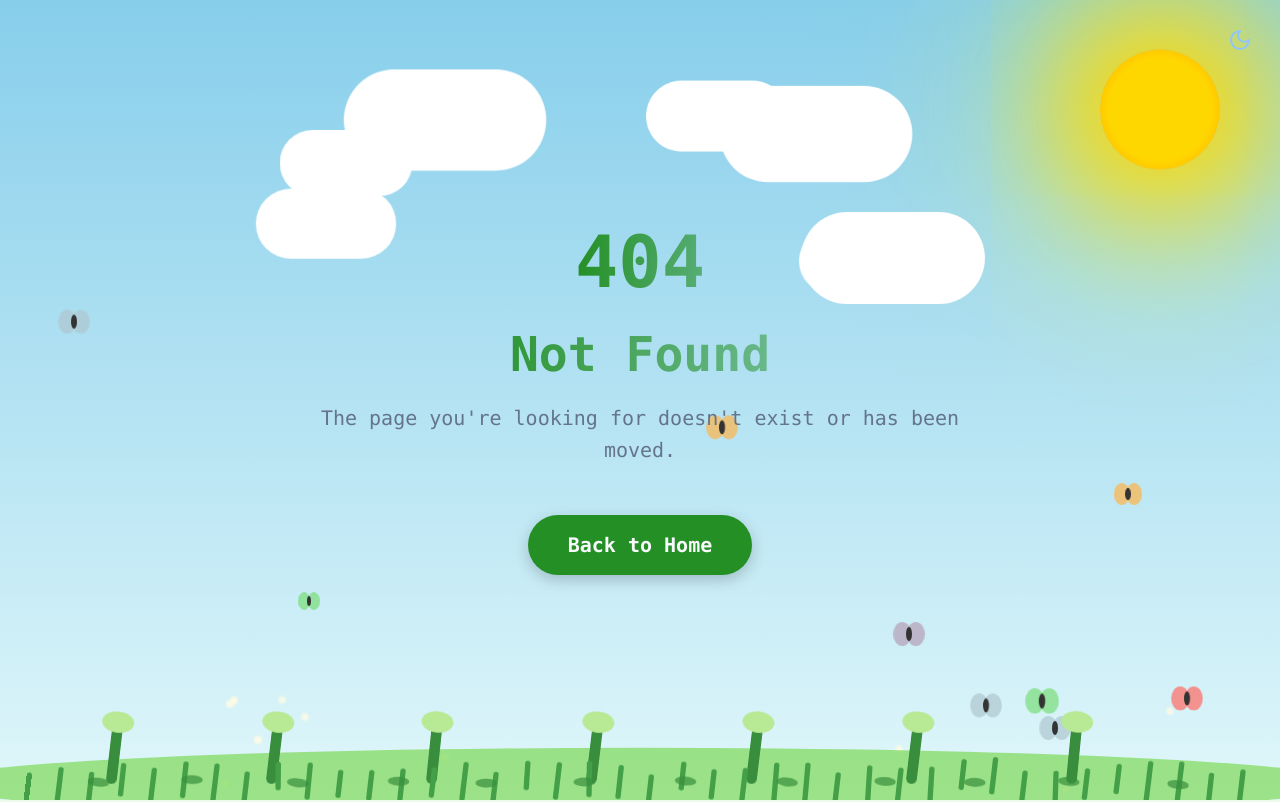
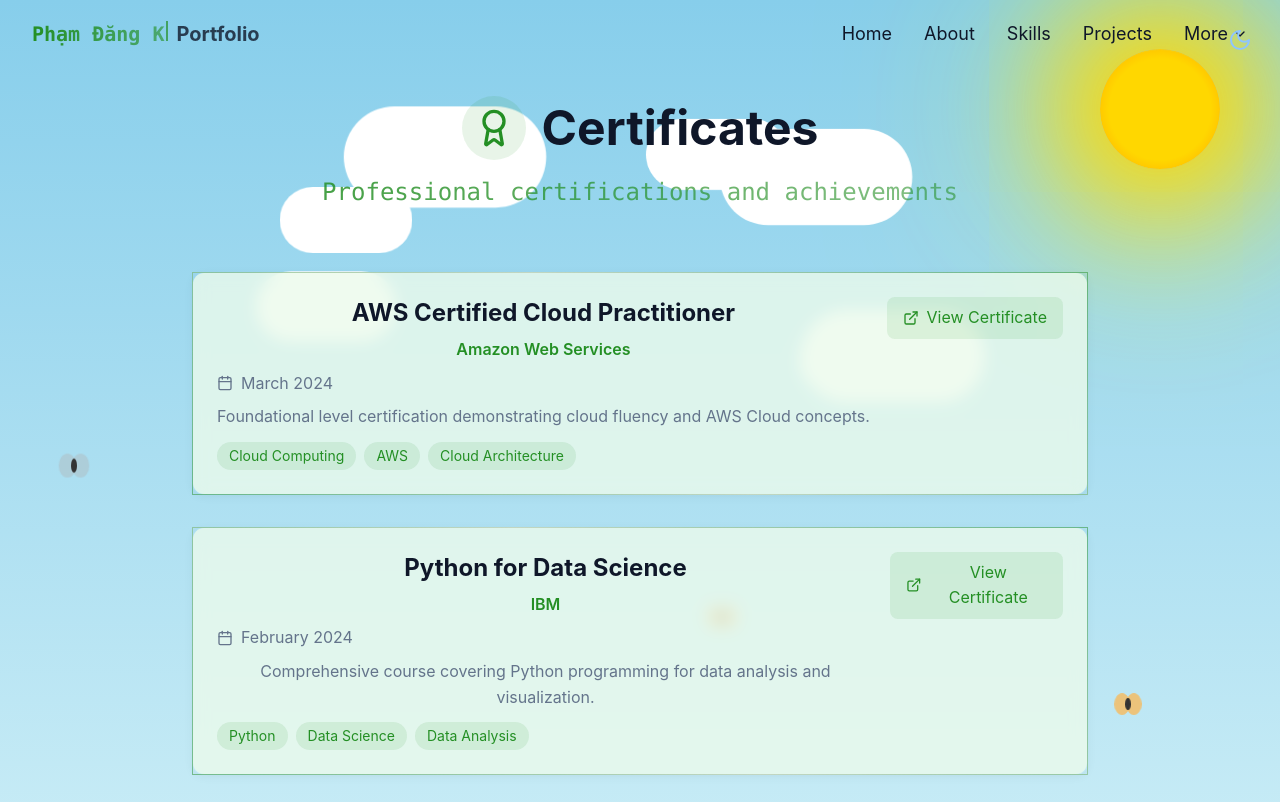
Before and after one commit to dangkhoipham80/portfolio, a React (Vite) app in the folder portfolio/: page /certificates in a window 1280 px wide. Before the commit this address had no page. Shown: the top 802 px of the page. Built offline with nearby package versions, Linux system fonts and the light colour scheme.

Commit message:
add certificates components

```diff
--- a/portfolio/src/App.tsx
+++ b/portfolio/src/App.tsx
@@ -4,6 +4,7 @@
 import StarBackground from "./components/StarBackground";
 import NatureBackground from "./components/NatureBackground";
 import CareerJourney from "./pages/CareerJourney";
+import Certificates from "./pages/Certificates";
 import { useTheme } from "./components/ThemeContext";
 
 function App() {
@@ -15,6 +16,7 @@
         <Routes>
           <Route index element={<Home />} />
           <Route path="/career-journey" element={<CareerJourney />} />
+          <Route path="/certificates" element={<Certificates />} />
           <Route path="*" element={<NotFound />} />
         </Routes>
       </BrowserRouter>
--- a/portfolio/src/components/Navbar.tsx
+++ b/portfolio/src/components/Navbar.tsx
@@ -20,6 +20,7 @@
       { name: "Resume", path: "/resume" },
       { name: "Contact", path: "/#contact" },
       { name: "Activity", path: "/activity" },
+      { name: "Certificates", path: "/certificates" },
     ],
   },
 ];
--- /dev/null
+++ b/portfolio/src/pages/Certificates.tsx
@@ -0,0 +1,151 @@
+import { motion } from "framer-motion";
+import { Award, Calendar, ExternalLink } from "lucide-react";
+import Navbar from "../components/Navbar";
+import ThemeToggle from "../components/ThemeToggle";
+import StarBackground from "../components/StarBackground";
+import NatureBackground from "../components/NatureBackground";
+import { useTheme } from "../components/ThemeContext";
+
+const certificates = [
+  {
+    title: "AWS Certified Cloud Practitioner",
+    issuer: "Amazon Web Services",
+    date: "March 2024",
+    credentialId: "AWS-123456",
+    credentialUrl: "https://www.credly.com/aws-certified-cloud-practitioner",
+    description:
+      "Foundational level certification demonstrating cloud fluency and AWS Cloud concepts.",
+    skills: ["Cloud Computing", "AWS", "Cloud Architecture"],
+  },
+  {
+    title: "Python for Data Science",
+    issuer: "IBM",
+    date: "February 2024",
+    credentialId: "IBM-789012",
+    credentialUrl:
+      "https://www.coursera.org/account/accomplishments/certificate/IBM-789012",
+    description:
+      "Comprehensive course covering Python programming for data analysis and visualization.",
+    skills: ["Python", "Data Science", "Data Analysis"],
+  },
+  {
+    title: "Spring Boot Developer",
+    issuer: "Udemy",
+    date: "January 2024",
+    credentialId: "UDEMY-345678",
+    credentialUrl: "https://www.udemy.com/certificate/UDEMY-345678",
+    description:
+      "Advanced Spring Boot development certification covering microservices and REST APIs.",
+    skills: ["Java", "Spring Boot", "REST APIs"],
+  },
+];
+
+const Certificates = () => {
+  const { isDarkMode } = useTheme();
+
+  return (
+    <div className="min-h-screen relative">
+      {isDarkMode ? <StarBackground /> : <NatureBackground />}
+      <Navbar />
+      <ThemeToggle />
+
+      <main className="container mx-auto px-4 py-24 relative z-10">
+        <motion.div
+          initial={{ opacity: 0, y: 20 }}
+          animate={{ opacity: 1, y: 0 }}
+          transition={{ duration: 0.5 }}
+          className="max-w-4xl mx-auto"
+        >
+          <motion.div
+            initial={{ opacity: 0, y: 20 }}
+            animate={{ opacity: 1, y: 0 }}
+            transition={{ duration: 0.5, delay: 0.2 }}
+            className="text-center mb-16"
+          >
+            <motion.h1 className="text-4xl md:text-5xl font-bold mb-4 flex items-center justify-center gap-4">
+              <motion.div
+                initial={{ scale: 0, rotate: -180 }}
+                animate={{ scale: 1, rotate: 0 }}
+                transition={{ duration: 0.5, type: "spring" }}
+                className="relative"
+              >
+                <motion.div
+                  animate={{
+                    boxShadow: [
+                      "0 0 0 0 rgba(var(--primary), 0.4)",
+                      "0 0 0 10px rgba(var(--primary), 0)",
+                      "0 0 0 0 rgba(var(--primary), 0.4)",
+                    ],
+                  }}
+                  transition={{
+                    duration: 2,
+                    repeat: Infinity,
+                    ease: "easeInOut",
+                  }}
+                  className="p-3 rounded-full bg-primary/10"
+                >
+                  <Award className="h-10 w-10 text-primary" />
+                </motion.div>
+              </motion.div>
+              Certificates
+            </motion.h1>
+            <p className="text-xl md:text-2xl font-mono text-primary/80 bg-gradient-to-r from-primary/90 via-primary/70 to-primary/50 bg-clip-text text-transparent">
+              Professional certifications and achievements
+            </p>
+          </motion.div>
+
+          <div className="space-y-8">
+            {certificates.map((cert, index) => (
+              <motion.div
+                key={cert.credentialId}
+                initial={{ opacity: 0, y: 20 }}
+                animate={{ opacity: 1, y: 0 }}
+                transition={{ duration: 0.5, delay: index * 0.1 }}
+                className="gradient-border p-6 rounded-xl bg-background/80 backdrop-blur-sm hover:shadow-xl hover:shadow-primary/10 transition-all duration-300"
+              >
+                <div className="flex flex-col md:flex-row md:items-start md:justify-between gap-4">
+                  <div className="space-y-2">
+                    <h3 className="text-2xl font-bold text-foreground">
+                      {cert.title}
+                    </h3>
+                    <p className="text-primary font-semibold">{cert.issuer}</p>
+                    <div className="flex items-center gap-2 text-muted-foreground">
+                      <Calendar className="h-4 w-4" />
+                      <span>{cert.date}</span>
+                    </div>
+                    <p className="text-muted-foreground mt-2">
+                      {cert.description}
+                    </p>
+                    <div className="flex flex-wrap gap-2 mt-3">
+                      {cert.skills.map((skill) => (
+                        <span
+                          key={skill}
+                          className="px-3 py-1 rounded-full text-sm bg-primary/10 text-primary"
+                        >
+                          {skill}
+                        </span>
+                      ))}
+                    </div>
+                  </div>
+                  <motion.a
+                    whileHover={{ scale: 1.05 }}
+                    whileTap={{ scale: 0.95 }}
+                    href={cert.credentialUrl}
+                    target="_blank"
+                    rel="noopener noreferrer"
+                    className="flex items-center gap-2 px-4 py-2 rounded-lg bg-primary/10 hover:bg-primary/20 text-primary transition-colors duration-300"
+                  >
+                    <ExternalLink className="h-4 w-4" />
+                    View Certificate
+                  </motion.a>
+                </div>
+              </motion.div>
+            ))}
+          </div>
+        </motion.div>
+      </main>
+    </div>
+  );
+};
+
+export default Certificates;
```
